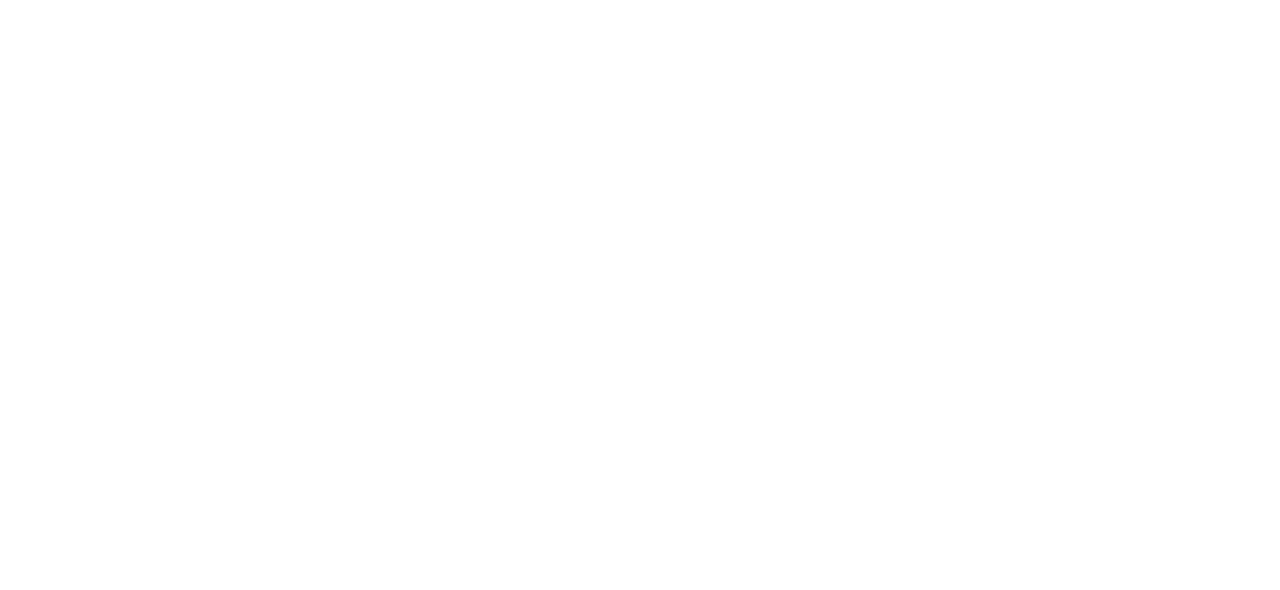
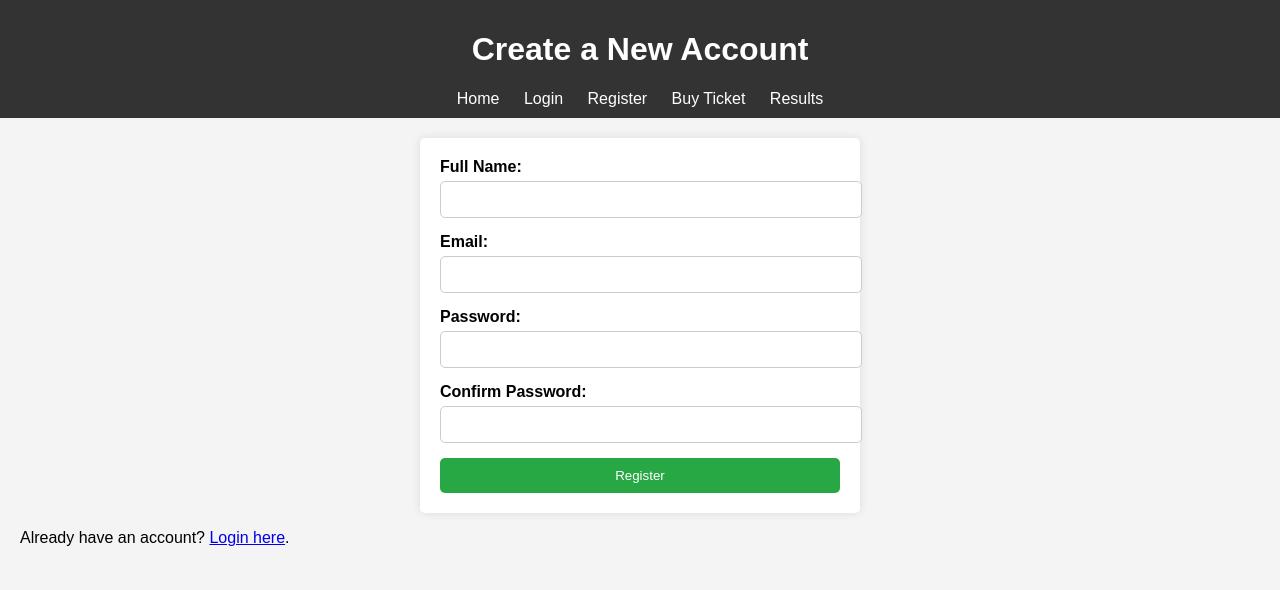
Before and after one commit to Gift-R-Murwisi-77/lottery-system, a plain HTML site: page register.html in a window 1280 px wide. Drawn offline with Linux system fonts and the light colour scheme.

Commit message:
creating the registration form.

```diff
--- a/register.html
+++ b/register.html
@@ -0,0 +1,46 @@
+<!DOCTYPE html>
+<html lang="en">
+<head>
+  <meta charset="UTF-8">
+  <meta name="viewport" content="width=device-width, initial-scale=1.0">
+  <title>Lottery System - Register</title>
+  <link rel="stylesheet" href="styles.css">
+</head>
+<body>
+  <header>
+    <h1>Create a New Account</h1>
+    <nav>
+      <a href="index.html">Home</a>
+      <a href="login.html">Login</a>
+      <a href="register.html">Register</a>
+      <a href="ticket.html">Buy Ticket</a>
+      <a href="results.html">Results</a>
+    </nav>
+  </header>
+  <main>
+    <section>
+      <form id="register-form">
+        <div>
+          <label for="fullname">Full Name:</label>
+          <input type="text" id="fullname" name="fullname" required>
+        </div>
+        <div>
+          <label for="email">Email:</label>
+          <input type="email" id="email" name="email" required>
+        </div>
+        <div>
+          <label for="password">Password:</label>
+          <input type="password" id="password" name="password" required>
+        </div>
+        <div>
+          <label for="confirm-password">Confirm Password:</label>
+          <input type="password" id="confirm-password" name="confirm-password" required>
+        </div>
+        <button type="submit" class="button">Register</button>
+      </form>
+      <p>Already have an account? <a href="login.html">Login here</a>.</p>
+    </section>
+  </main>
+  <script src="script.js"></script>
+</body>
+</html>
--- a/styles.css
+++ b/styles.css
@@ -47,3 +47,43 @@ body {
     font-weight: bold;
     color: #333;
   }
+
+  form {
+    background-color: white;
+    padding: 20px;
+    border-radius: 5px;
+    box-shadow: 0 0 10px rgba(0, 0, 0, 0.1);
+    max-width: 400px;
+    margin: 0 auto;
+  }
+
+  form div {
+    margin-bottom: 15px;
+  }
+
+  form label {
+    display: block;
+    margin-bottom: 5px;
+    font-weight: bold;
+  }
+
+  form input {
+    width: 100%;
+    padding: 10px;
+    border: 1px solid #ccc;
+    border-radius: 5px;
+  }
+
+  form button {
+    width: 100%;
+    padding: 10px;
+    background-color: #28a745;
+    color: white;
+    border: none;
+    border-radius: 5px;
+    cursor: pointer;
+  }
+
+  form button:hover {
+    background-color: #218838;
+  }
```
